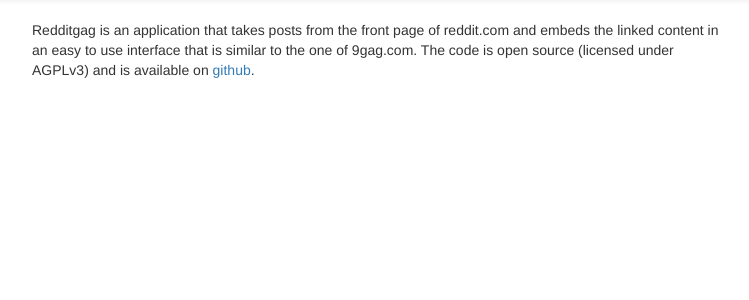
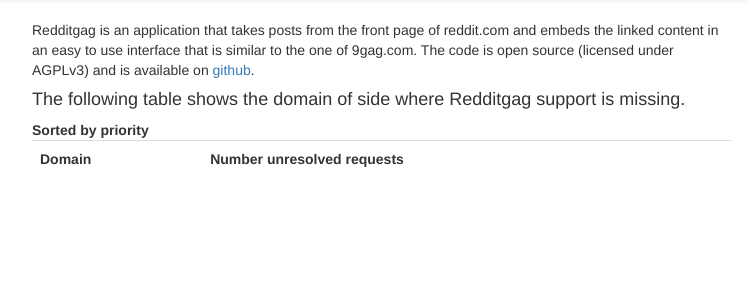
Before and after one commit to Niautanor/redditgag, a Django app: page /app/about in a window 1280 px wide. Shown: the part 52-352 px from the top of the page, without its empty margins (258-1007 px from the left). Run offline with Django 3.2, Linux system fonts and the light colour scheme; lists and menus that the app fills with data are empty; some libraries are stand-ins or nearby versions.

Commit message:
add statistic about unsupported domains
this statistic will be sorted by the number of unresolved request

```diff
--- a/app/providers/sorry.py
+++ b/app/providers/sorry.py
@@ -3,15 +3,32 @@
 """
 
 from urllib.parse import urlparse
+import operator
 
 SORRY_TEMPLATE = """
 There currently isn't a way to embed this link from the domain %s.
 Maybe someone will send the developer a pull request to fix this ;)
 """
+# contains a mapping of domains to a set of urls (belonging to this domain)
+# we can later count the urls and so compute the number of unresolved requests
+# to this domain
+unembedded_domains = dict()
 
 def embed(submission):
     domain = urlparse(submission.url).netloc
+
+    # default value will be the empty set.
+    unembedded_domains[domain] = unembedded_domains.get(domain, set())
+    unembedded_domains[domain].add(submission.url)
+
     return {
         'kind' : 'SORRY',
         'sorrytext' : SORRY_TEMPLATE % domain
     }
+
+# sort the dict by values and returns it
+def get_unsupported_domains():
+	counted_domains = dict()
+	for domain in unembedded_domains.keys():
+		counted_domains[domain] = len(unembedded_domains[domain])
+	return reversed(sorted(counted_domains.items(), key=operator.itemgetter(1)))
--- a/app/templates/about.html
+++ b/app/templates/about.html
@@ -6,4 +6,15 @@
       is similar to the one of 9gag.com. The code is open source (licensed under
       AGPLv3) and is available on <a href="https://github.com/Niautanor/redditgag">
       github</a>.
+
+
+      <h4>The following table shows the domain of side where Redditgag support is missing.</h4>
+      <b>Sorted by priority</b>
+      <table class="table">
+      <tr><th>Domain</th><th>Number unresolved requests</th></tr>
+      <!-- include table content here -->
+      {% for domain, count in domains %}
+      	<tr><td>{{ domain }}</td><td>{{ count }}</td></tr>
+      {% endfor %}
+      </table>
 {% endblock %}
--- a/app/views.py
+++ b/app/views.py
@@ -2,6 +2,7 @@
 from django.http import JsonResponse
 
 from . import reddit
+from .providers import sorry
 
 # Create your views here.
 def index(request, subreddit=""):
@@ -31,4 +32,4 @@
     return JsonResponse(context)
 
 def about(request):
-    return render(request, 'about.html', {})
+    return render(request, 'about.html', {'domains' : sorry.get_unsupported_domains()})
```
